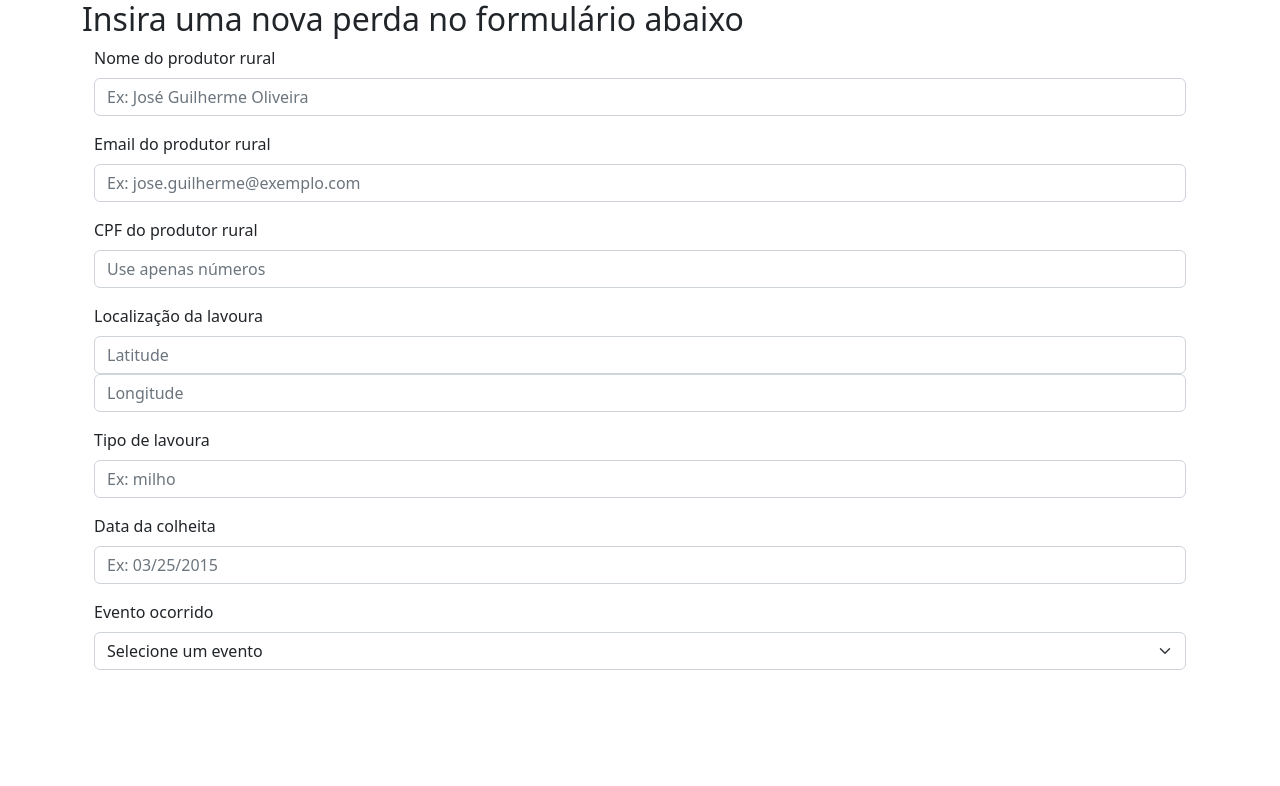
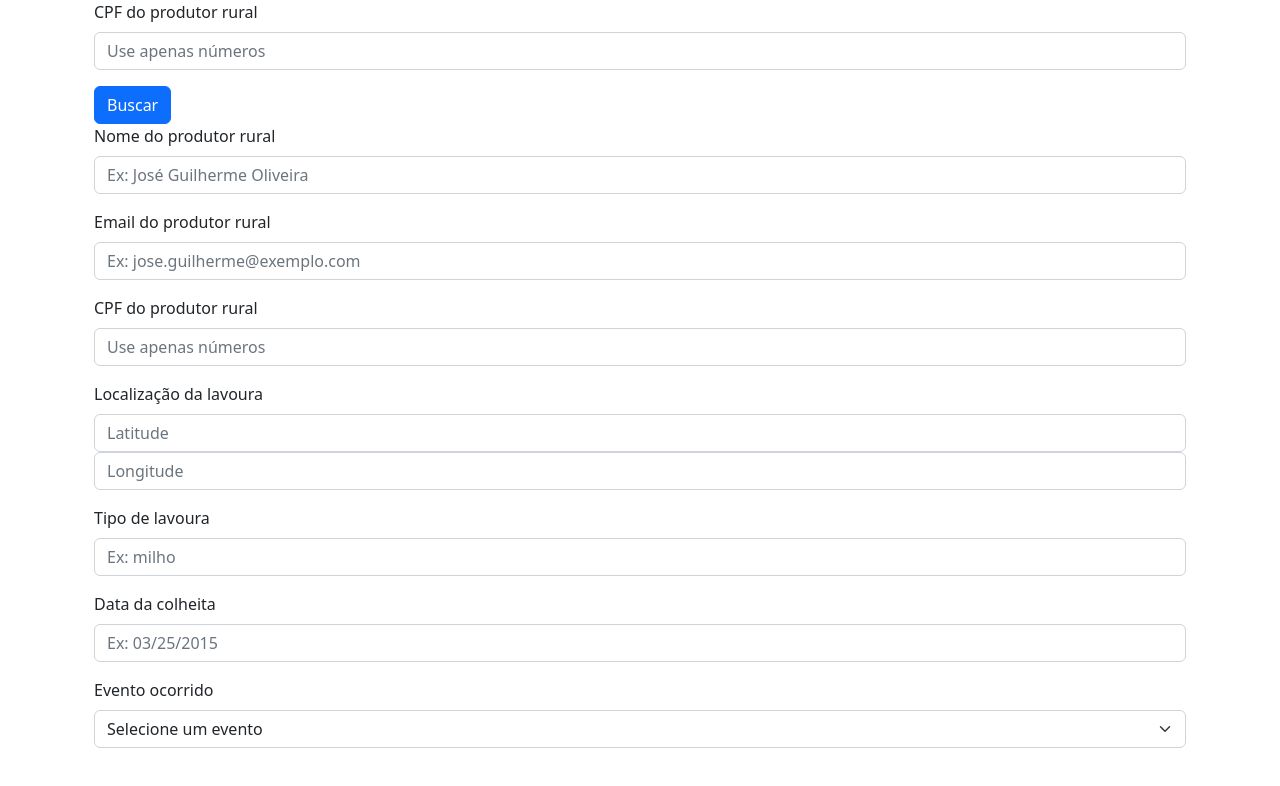
Before and after one commit to drawanz/lost-comunication-frontend, a React (Vite) app: page /search in a window 1280 px wide. Shown: the top 786 px of the page. Built offline with nearby package versions, Linux system fonts and the light colour scheme.

Commit message:
adicionando searchPage

```diff
--- a/src/main.jsx
+++ b/src/main.jsx
@@ -3,6 +3,7 @@
 import { Provider } from 'react-redux';
 import { BrowserRouter, Routes, Route } from 'react-router-dom';
 import InsertPage from './pages/insertPage/InsertPage';
+import SearchPage from './pages/searchPage/SearchPage';
 import 'bootstrap/dist/css/bootstrap.min.css';
 import HomePage from './pages/homePage/HomePage';
 import store from './redux/store';
@@ -13,7 +14,7 @@
       <Routes>
         <Route path="/" element={<HomePage />} />
         <Route path="/insert" element={<InsertPage />} />
-        <Route path="/search" element={<InsertPage />} />
+        <Route path="/search" element={<SearchPage />} />
         <Route path="/delete" element={<InsertPage />} />
       </Routes>
     </BrowserRouter>
--- a/src/pages/insertPage/InsertPage.jsx
+++ b/src/pages/insertPage/InsertPage.jsx
@@ -1,5 +1,5 @@
 import Container from 'react-bootstrap/Container';
-import GeneralForm from '../../components/generalForm/generalForm';
+import GeneralForm from '../../components/generalForm/GeneralForm';
 
 
 export default function InsertPage() {
--- a/src/pages/searchPage/SearchPage.jsx
+++ b/src/pages/searchPage/SearchPage.jsx
@@ -1,11 +1,11 @@
 import Container from 'react-bootstrap/Container';
-import GeneralForm from '../../components/generalForm/generalForm';
-
+import GeneralForm from '../../components/generalForm/GeneralForm';
+import SearchComponent from '../../components/searchComponent/SearchComponent';
 
 export default function InsertPage() {
   return (
     <Container>
-      <h2>Insira uma nova perda no formulário abaixo</h2>
+      <SearchComponent />
       <GeneralForm />
     </Container>
   );
```
